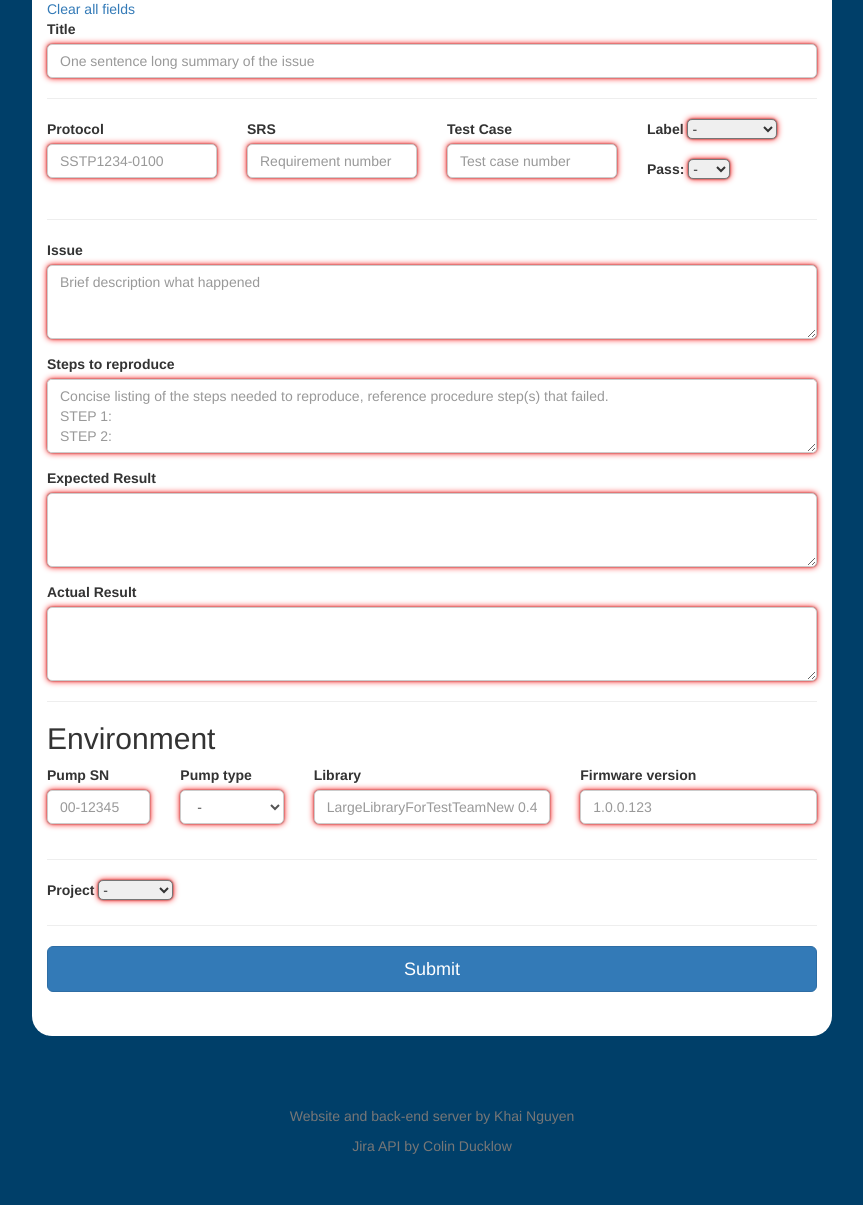
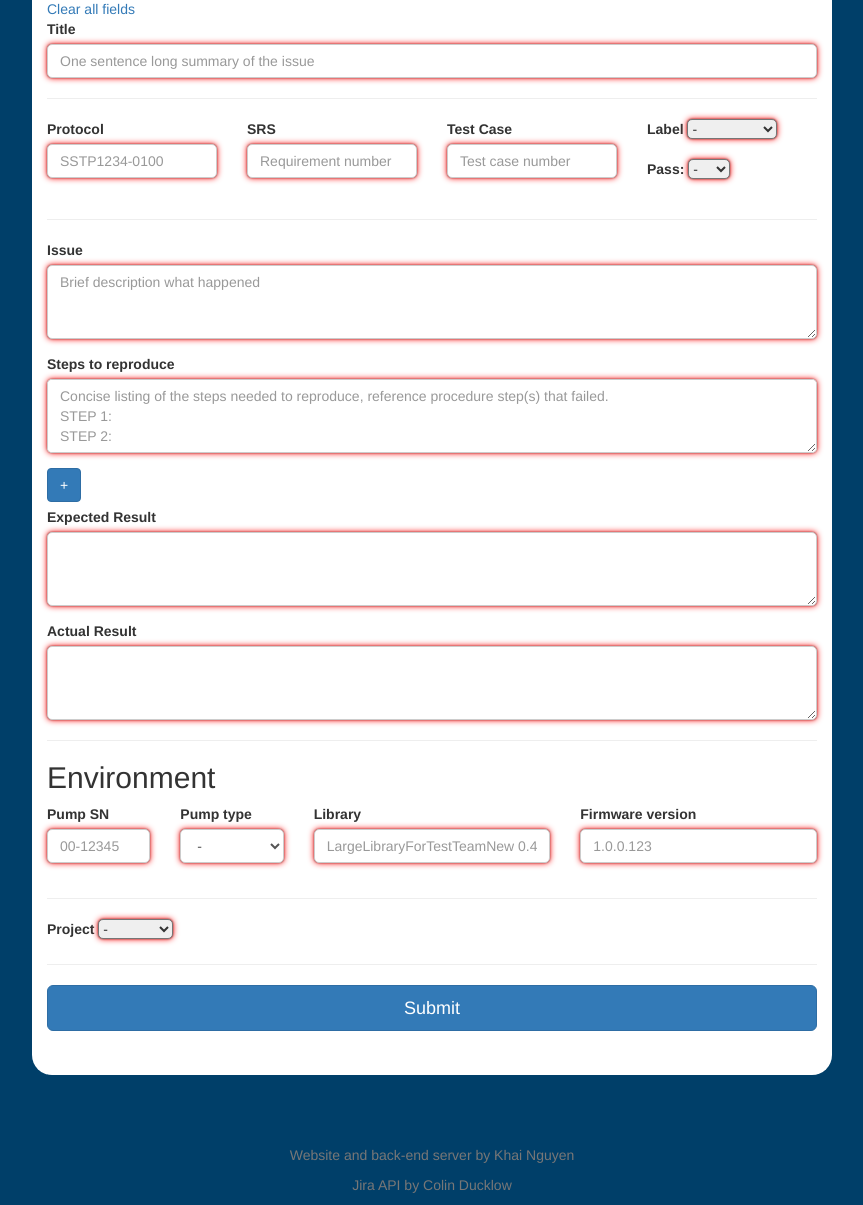
Before and after one commit to nguye205/Smiths-Jira-Ticket-Tool, a Flask app: page / in a window 1280 px wide. Shown: the part 221-1426 px from the top of the page, without its empty margins (208-1071 px from the left). Before the commit the page ends 1375 px from the top, so only its background shows below. Run offline with Flask 2, Linux system fonts and the light colour scheme; some libraries are stand-ins or nearby versions.

Commit message:
add button
added a + button under Steps To Reproduce. Need to add script to add extra message box when user press on the button

```diff
--- a/app.py
+++ b/app.py
@@ -27,8 +27,8 @@ class TicketForm(FlaskForm):
     protocol = StringField('Protocol', validators=[InputRequired()])
     srs = StringField('SRS', validators=[InputRequired()])
     testCase = StringField('Test Case', validators=[InputRequired()])
-    label = SelectField('Label', choices=[('','-'),('FormalSVT','Formal run'),('DrySVT','Dry run')], validators=[InputRequired()])
-    runNumber = SelectField('Pass:', choices=[('','-'),('9','9'),('10','10'),('11','11'),('12','12'),('NA','NA')], validators=[InputRequired()])
+    label = SelectField('Label', choices=[('','-'),('FormalSVT','Formal run'),('DrySVT','Dry run'),('NA','NA')], validators=[InputRequired()])
+    runNumber = SelectField('Pass:', choices=[('','-'),('10','10'),('11','11'),('12','12'),('13','13'),('NA','NA')], validators=[InputRequired()])
     expectedResult = TextAreaField('Expected Result', validators=[InputRequired()])
     actualResult = TextAreaField('Actual Result', validators=[InputRequired()])
     stepsToReproduce = TextAreaField('Steps to reproduce', validators=[InputRequired()])
@@ -46,7 +46,9 @@ def success():
 
 def submitBugTicket(ticketForm):
     Summary = ticketForm.title.data
-    Label = ticketForm.label.data + "-" + ticketForm.runNumber.data
+    Label = ''
+    if ticketForm.label.data != 'NA':
+        Label = ticketForm.label.data + "-" + ticketForm.runNumber.data
     Pump = '*Pump:* ' + ticketForm.pumpSerialNumber.data
     PumpType = ticketForm.pumpType.data
     Library = '*Library:* ' + ticketForm.library.data
@@ -69,7 +71,7 @@ def submitBugTicket(ticketForm):
 
     global user
     global apikey
-
+    print(Summary + " (" + ticketForm.protocol.data + " " +Label+")")
     try:
         jira = JIRA(options, basic_auth=(user, apikey))
         jira.create_issue(fields={
--- a/static/css/style.css
+++ b/static/css/style.css
@@ -109,3 +109,10 @@ textarea {
 h1,h2,h3,h4 {
   margin-top: 0px;
 }
+#submit:focus {
+    background-color:#6f7376;
+}
+
+#steps{
+  margin-bottom: 5px;
+}
--- a/templates/index.html
+++ b/templates/index.html
@@ -46,6 +46,7 @@ STEP 1:
 STEP 2:
 					", onchange="return FormValidation(stepstoreproduce);") }}
 				</div>
+				<button type="button" id="steps" class="btn btn-primary" name="button">+</button>
 				<div class="mb-3">
 					{{ wtf.form_field(ticketForm.expectedResult, id="expectedresult", rows="3", cols="80", onchange="return FormValidation(expectedresult);") }}
 				</div>
@@ -73,7 +74,7 @@ STEP 2:
 				<hr class="mb-4">
 				{{ wtf.form_field(ticketForm.project,class="custom-select d-block w-100", id="project", onchange="return FormValidation(project);") }}
 				<hr class="mb-4">
-				<button type="submit" name="button" class="btn btn-primary btn-lg btn-block">Submit</button>
+				<button type="submit" id="submit" name="button" class="btn btn-primary btn-lg btn-block">Submit</button>
 			</form>
 		</div>
 	</div>
```
Also changed, not shown: 1 other file.
